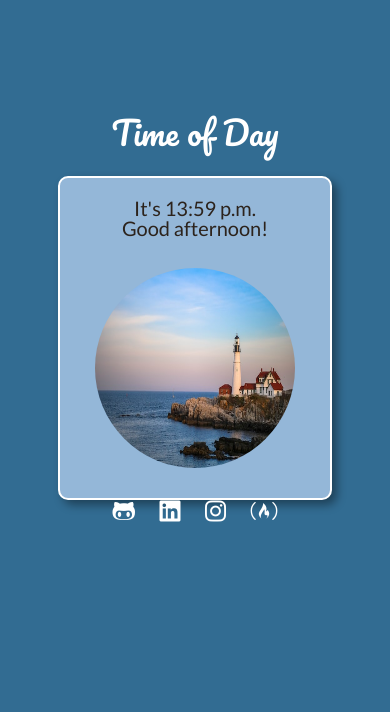
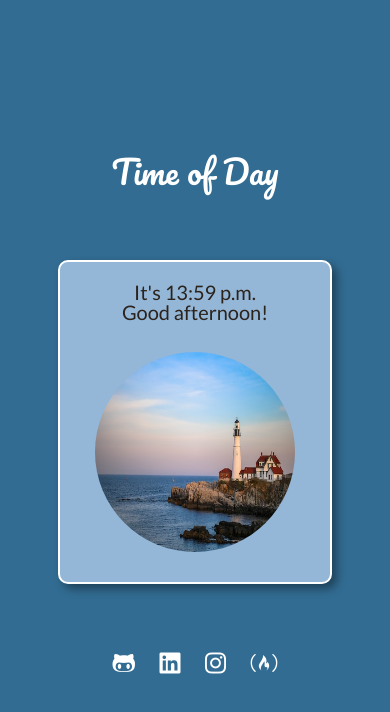
Before and after one commit to fernandadiasm/time-of-day, a plain HTML site: page index.html in a window 390 px wide. Drawn offline with Linux system fonts and the light colour scheme; files whose address does not match are found by name.

Commit message:
refactor: :lipstick: atualiza algumas classes

```diff
--- a/index.html
+++ b/index.html
@@ -22,7 +22,7 @@
         <h1 class="title">Time of Day</h1>
     </header>
 
-    <div class="container">
+    <div class="container-sessao">
         <section id="sessao">
             <div id="msg">
                 Aqui vai aparecer a mensagem
--- a/style.css
+++ b/style.css
@@ -19,7 +19,8 @@ header {
     font-size: 1.8em;
 }
 
-.container {
+
+.container-sessao {
     position: absolute;
     top: 40%;
     left: 50%;
@@ -81,3 +82,22 @@ a {
 a:hover {
     transform: scale(1.1);
 }
+
+
+
+@media (min-width: 370px) and (max-width: 1024px) {
+   .title {
+        display: flex;
+        align-items: flex-end;
+        height: 10vh;
+
+   }
+
+   .container-sessao {
+    top:50%
+   }
+
+   .container-footer {
+    top: 78%;
+   }
+}
```
